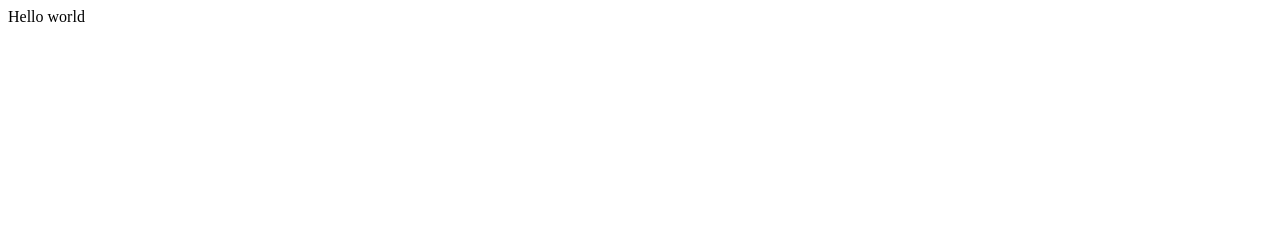
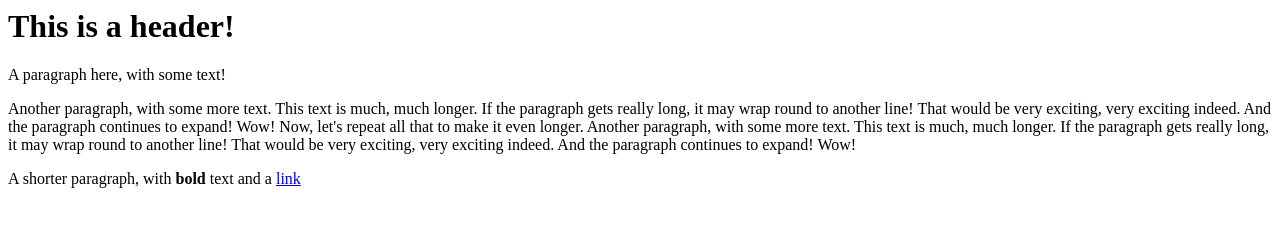
Before and after one commit to agfs-jgrant/agfs-jgrant.github.io, a plain HTML site: page index.html in a window 1280 px wide. Drawn offline with Linux system fonts and the light colour scheme.

Commit message:
Update index.html

```diff
--- a/index.html
+++ b/index.html
@@ -1 +1,12 @@
-Hello world
+<html>
+    <head>
+        <title>My Cool Website</title>
+        <link rel="stylesheet" href="style.css">
+    </head>
+    <body>
+        <h1>This is a header!</h1>
+        <p>A paragraph here, with some text!</p>
+        <p>Another paragraph, with some more text. This text is much, much longer. If the paragraph gets really long, it may wrap round to another line! That would be very exciting, very exciting indeed. And the paragraph continues to expand! Wow! Now, let's repeat all that to make it even longer. Another paragraph, with some more text. This text is much, much longer. If the paragraph gets really long, it may wrap round to another line! That would be very exciting, very exciting indeed. And the paragraph continues to expand! Wow!</p>
+        <p>A shorter paragraph, with <b>bold</b> text and a <a href="https://google.com">link</a></p>
+    </body>
+</html>
```
